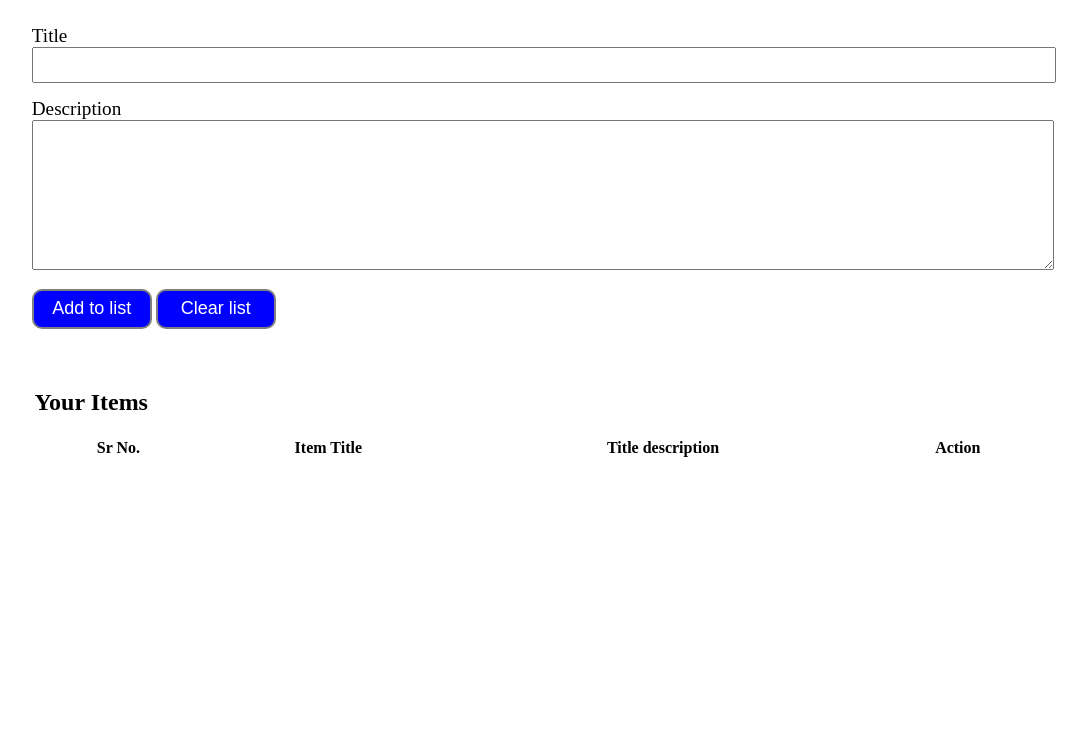
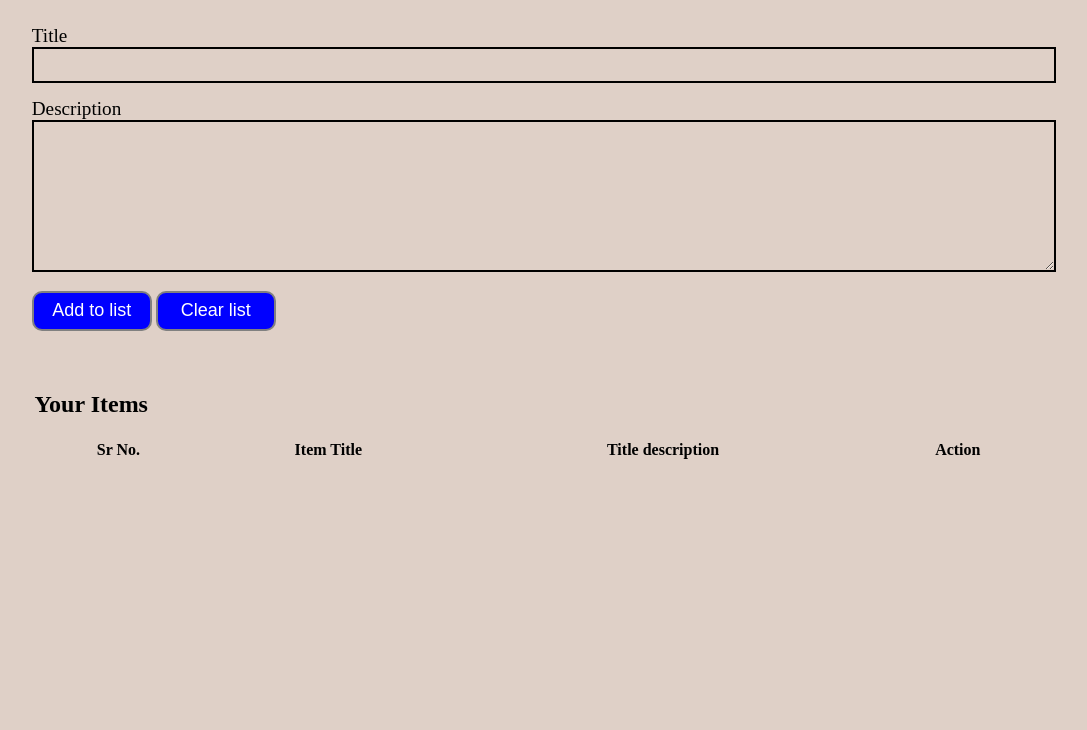
Before and after one commit to Adesh-Salunkhe/JavaScript-Project, a plain HTML site: page index.html in a window 1280 px wide. Shown: the part 70-800 px from the top of the page, without its empty margins (100-1187 px from the left). Drawn offline with Linux system fonts and the light colour scheme.

Commit message:
Update style.css

```diff
--- a/style.css
+++ b/style.css
@@ -1,3 +1,7 @@
+*{
+    background-color: #dfd0c7;
+}
+
 .container {
     display: flex;
     flex-direction: column;
@@ -35,6 +39,7 @@ input,
 textarea {
     width: 100%;
     font-size: large;
+    border: 2px solid black;
 }
 
 .btn-primary {
```
